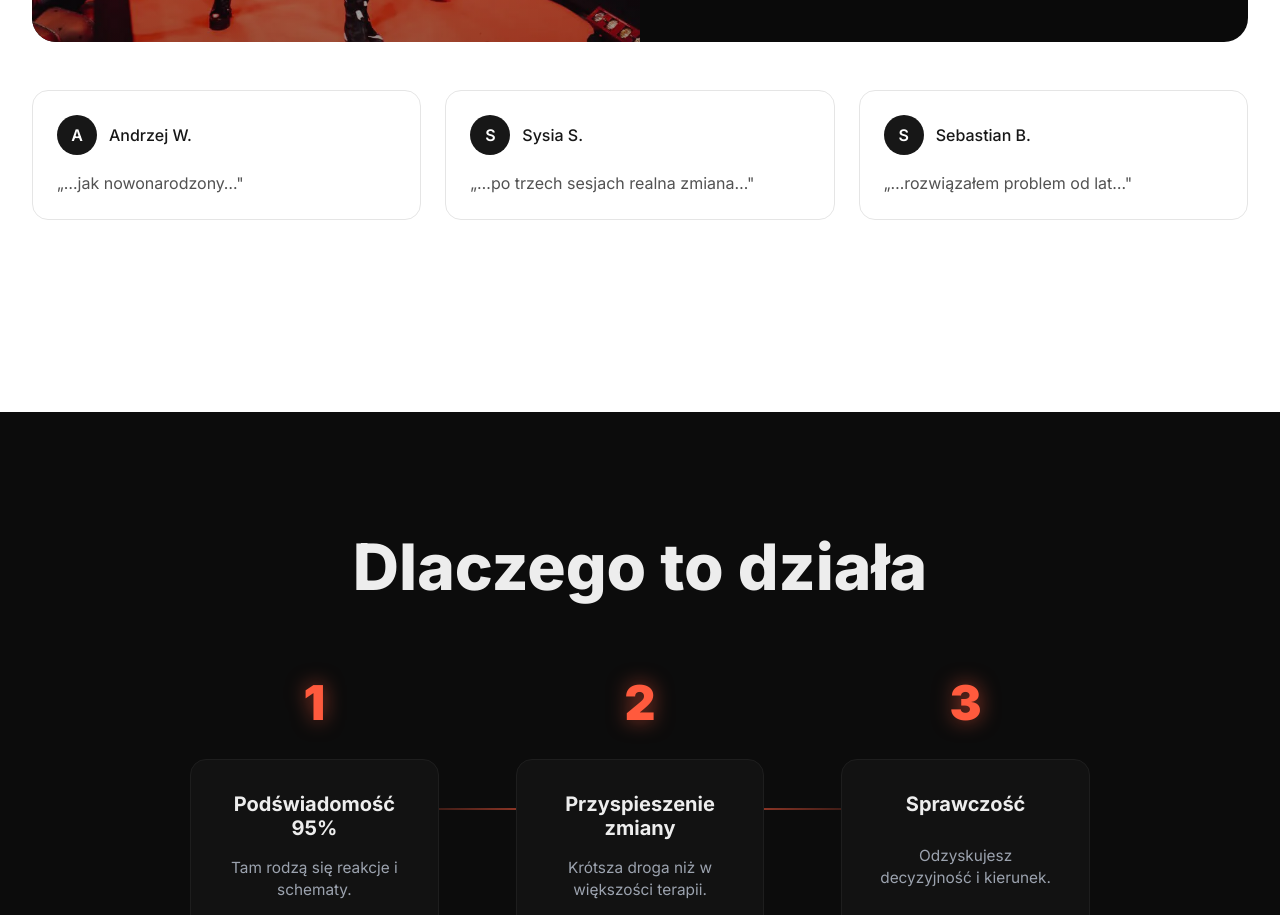
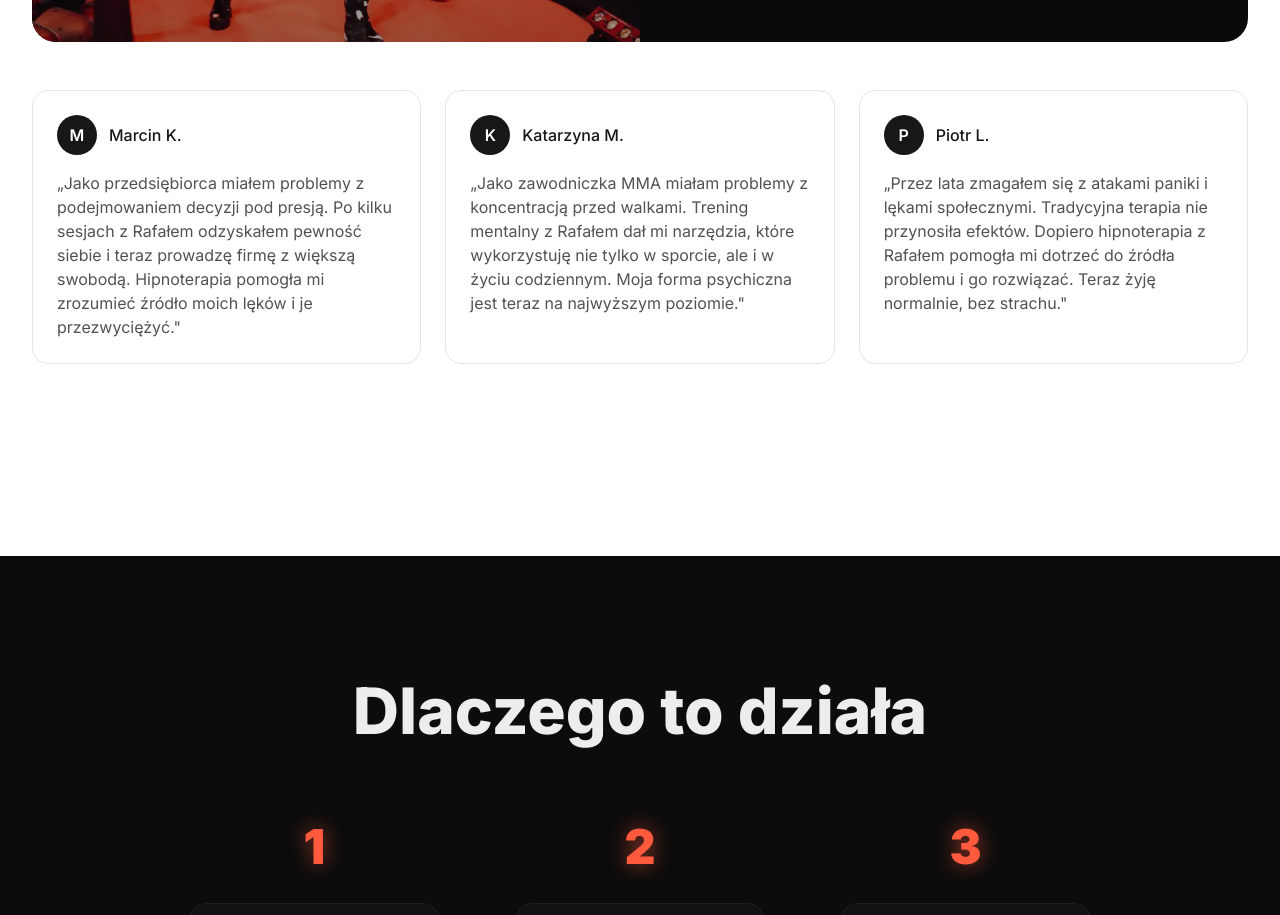
Before and after one commit to technikyvl/MAGIC-LANDING-PAGE-NEW, a Next.js app in the folder MAGICLIFELANDING/: page / in a window 1280 px wide. Shown: the part 5380-6295 px from the top of the page. Built offline with nearby package versions, Linux system fonts and the light colour scheme.

Commit message:
Update page.jsx

```diff
--- a/MAGICLIFELANDING/app/page.jsx
+++ b/MAGICLIFELANDING/app/page.jsx
@@ -474,9 +474,9 @@ export default function Page() {
           {/* Other reviews */}
           <div className="mt-12 grid gap-6 sm:grid-cols-3">
             {[
-              ['Andrzej W.', '„…jak nowonarodzony…"'],
-              ['Sysia S.', '„…po trzech sesjach realna zmiana…"'],
-              ['Sebastian B.', '„…rozwiązałem problem od lat…"'],
+              ['Marcin K.', '„Jako przedsiębiorca miałem problemy z podejmowaniem decyzji pod presją. Po kilku sesjach z Rafałem odzyskałem pewność siebie i teraz prowadzę firmę z większą swobodą. Hipnoterapia pomogła mi zrozumieć źródło moich lęków i je przezwyciężyć."'],
+              ['Katarzyna M.', '„Jako zawodniczka MMA miałam problemy z koncentracją przed walkami. Trening mentalny z Rafałem dał mi narzędzia, które wykorzystuję nie tylko w sporcie, ale i w życiu codziennym. Moja forma psychiczna jest teraz na najwyższym poziomie."'],
+              ['Piotr L.', '„Przez lata zmagałem się z atakami paniki i lękami społecznymi. Tradycyjna terapia nie przynosiła efektów. Dopiero hipnoterapia z Rafałem pomogła mi dotrzeć do źródła problemu i go rozwiązać. Teraz żyję normalnie, bez strachu."'],
             ].map(([name, text], i) => (
               <figure key={i} className="slow-reveal rounded-2xl border border-neutral-200 bg-white p-6">
                 <div className="flex items-center gap-3">
```
